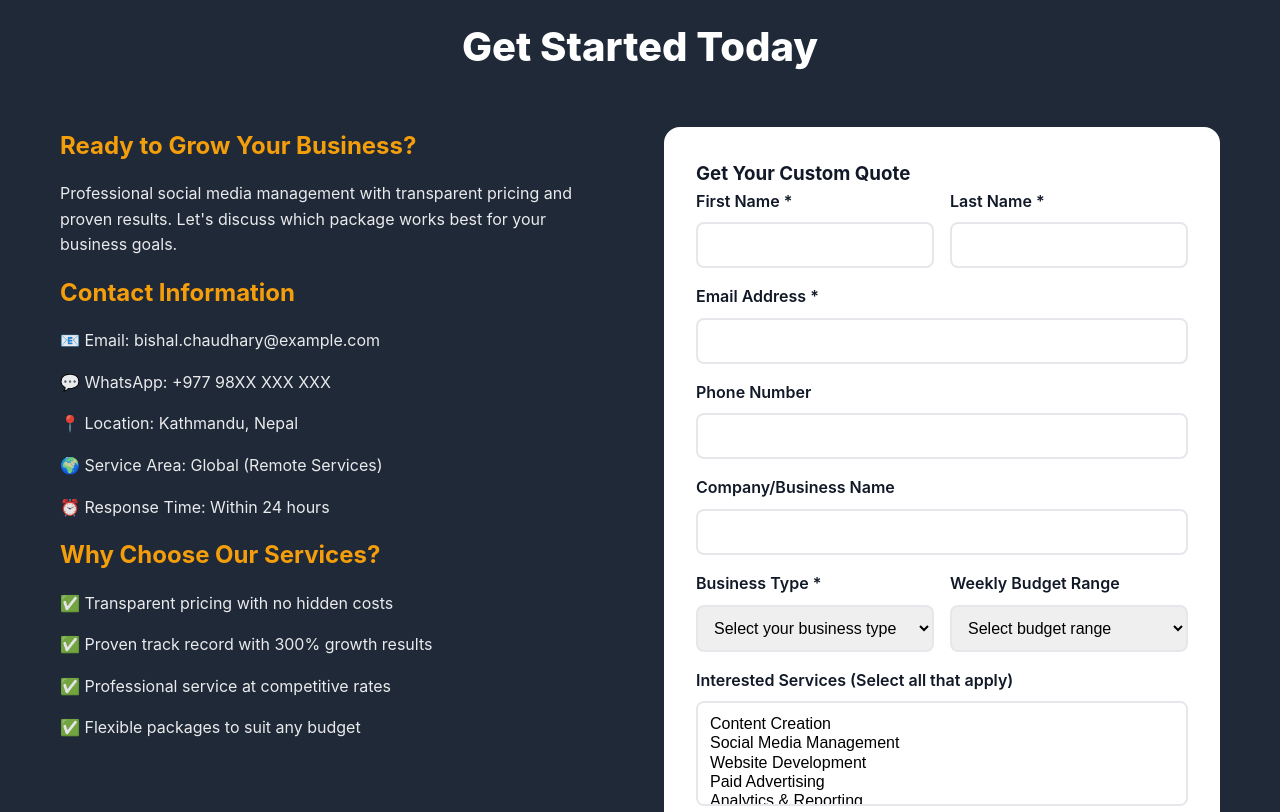
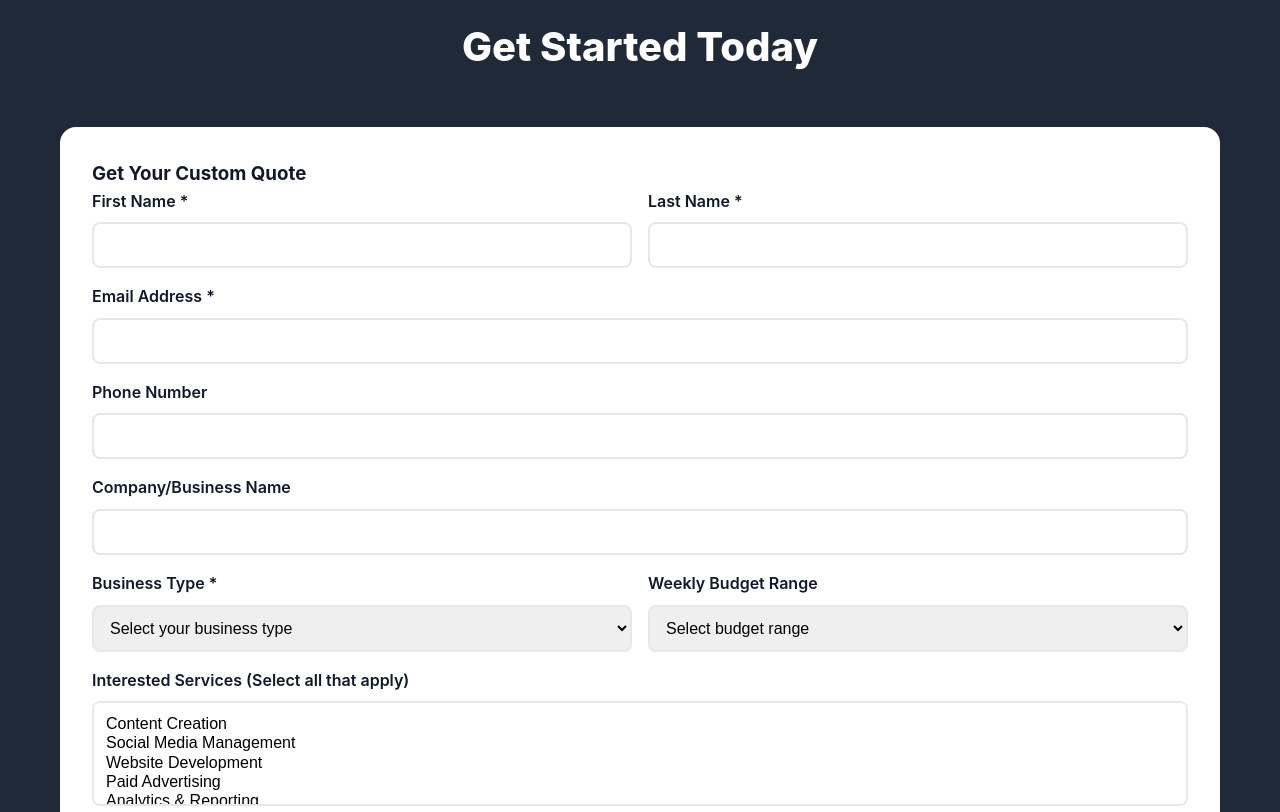
Before and after one commit to BishalChaudhary98/My-Portfolio, a plain HTML site: page pay/index.html in a window 1280 px wide. Shown: the part 3660-4472 px from the top of the page. Drawn offline with Linux system fonts and the light colour scheme.

Commit message:
Sep 29, 2025, 1:05 PM

```diff
--- a/pay/index.html
+++ b/pay/index.html
@@ -539,27 +539,6 @@
             <div class="container">
                 <h2 class="section-title">Get Started Today</h2>
 
-                <div class="contact-container">
-                    <div class="contact-info">
-                        <h3>Ready to Grow Your Business?</h3>
-                        <p>Professional social media management with transparent
-                            pricing and proven results. Let's discuss which
-                            package works best for your business goals.</p>
-
-                        <h3>Contact Information</h3>
-                        <p>📧 Email: bishal.chaudhary@example.com</p>
-                        <p>💬 WhatsApp: +977 98XX XXX XXX</p>
-                        <p>📍 Location: Kathmandu, Nepal</p>
-                        <p>🌍 Service Area: Global (Remote Services)</p>
-                        <p>⏰ Response Time: Within 24 hours</p>
-
-                        <h3>Why Choose Our Services?</h3>
-                        <p>✅ Transparent pricing with no hidden costs</p>
-                        <p>✅ Proven track record with 300% growth results</p>
-                        <p>✅ Professional service at competitive rates</p>
-                        <p>✅ Flexible packages to suit any budget</p>
-                    </div>
-
                     <form class="contact-form"
                         action="https://api.web3forms.com/submit" method="POST"
                         id="contactForm">
```
